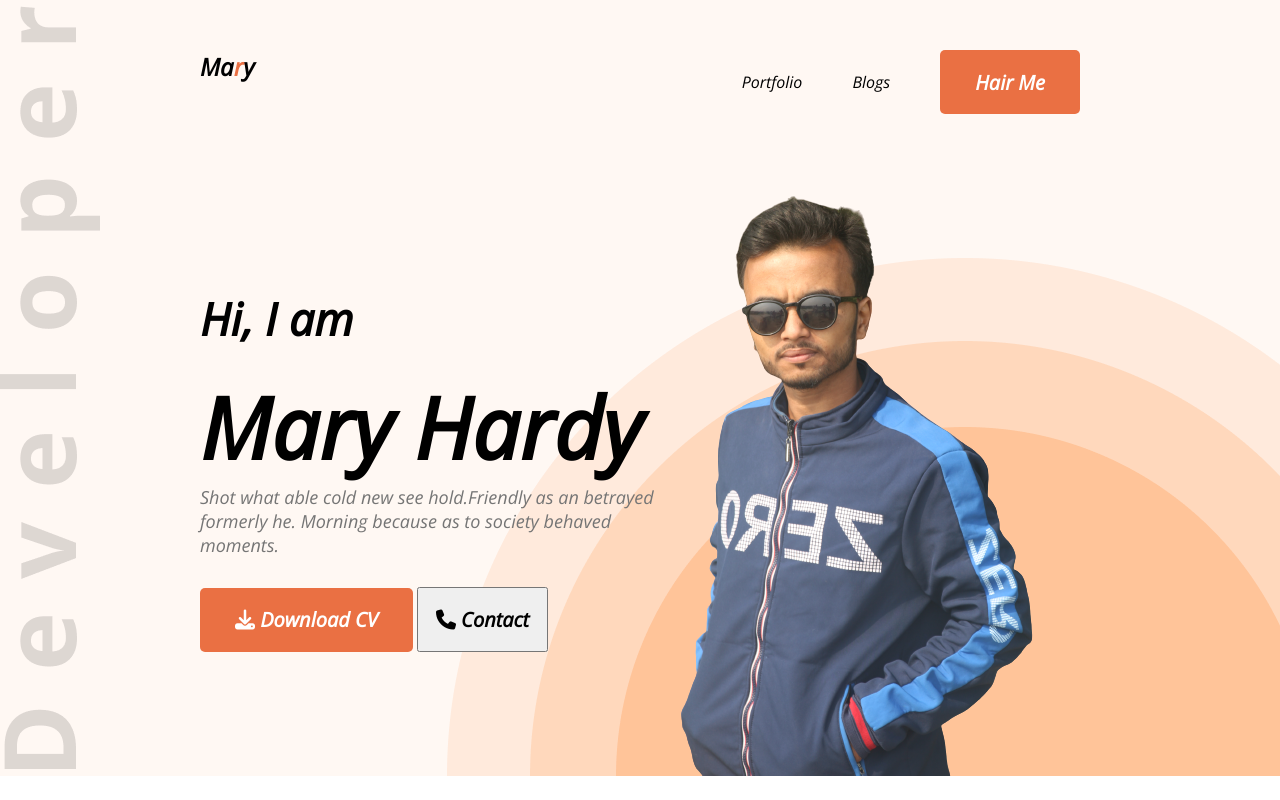
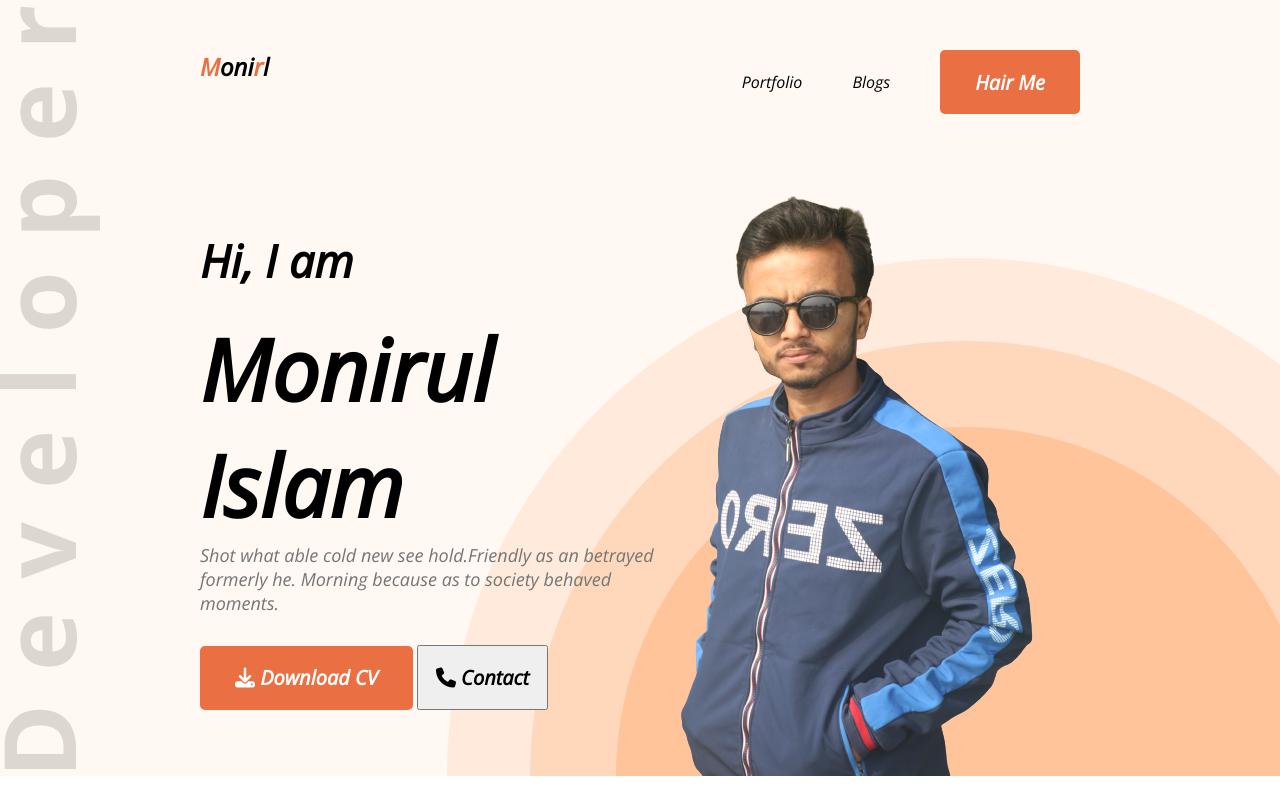
Before and after one commit to Monirul480/Developer-portfolio, a plain HTML site: page index.html in a window 1280 px wide. Shown: the top 800 px of the page. Drawn offline with nearby package versions, Linux system fonts and the light colour scheme.

```diff
--- a/index.html
+++ b/index.html
@@ -14,7 +14,7 @@
 <body>
     <header class="header">
           <nav>
-               <h2 class="monir">Ma<samp class="text-primary">r</samp>y</h2>
+               <h2 class="monir"><span class="text-primary">M</span>oni<samp class="text-primary">r</samp>l</h2>
                <ul>
                 <li>Portfolio</li>
                 <li>Blogs</li>
@@ -25,7 +25,7 @@
           <div class="banner">
                 <div>
                     <h3 class="banner-sub-title">Hi, I am</h3>
-                    <h1 class="banner-title">Mary Hardy</h1>
+                    <h1 class="banner-title">Monirul Islam</h1>
                     <p class="bannero-description">Shot what able cold new see hold.Friendly as an betrayed formerly he. Morning because as to society behaved moments.</p>
                     <button class="btn-primary">
                       <i class="fa-solid fa-download"></i>  Download CV
```
